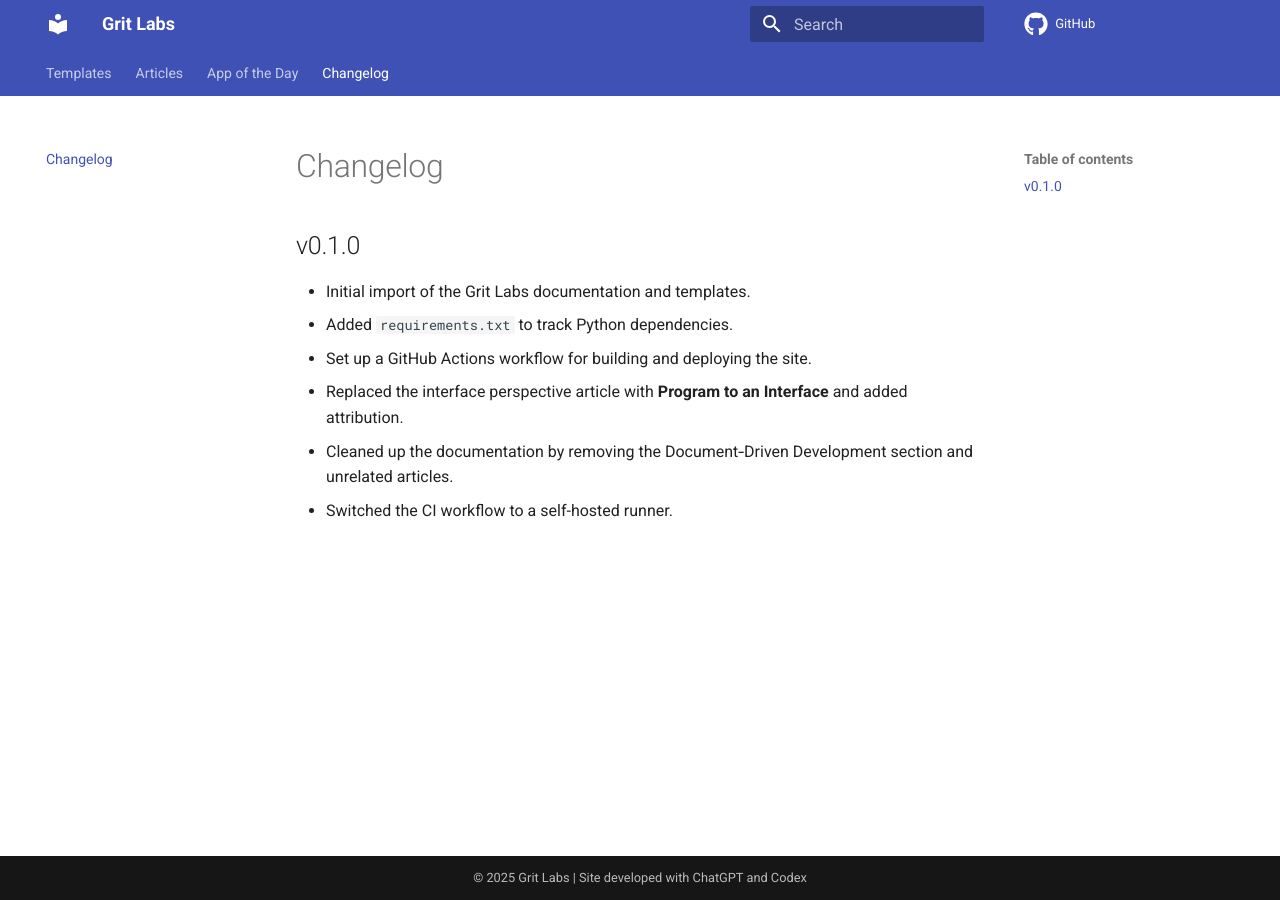
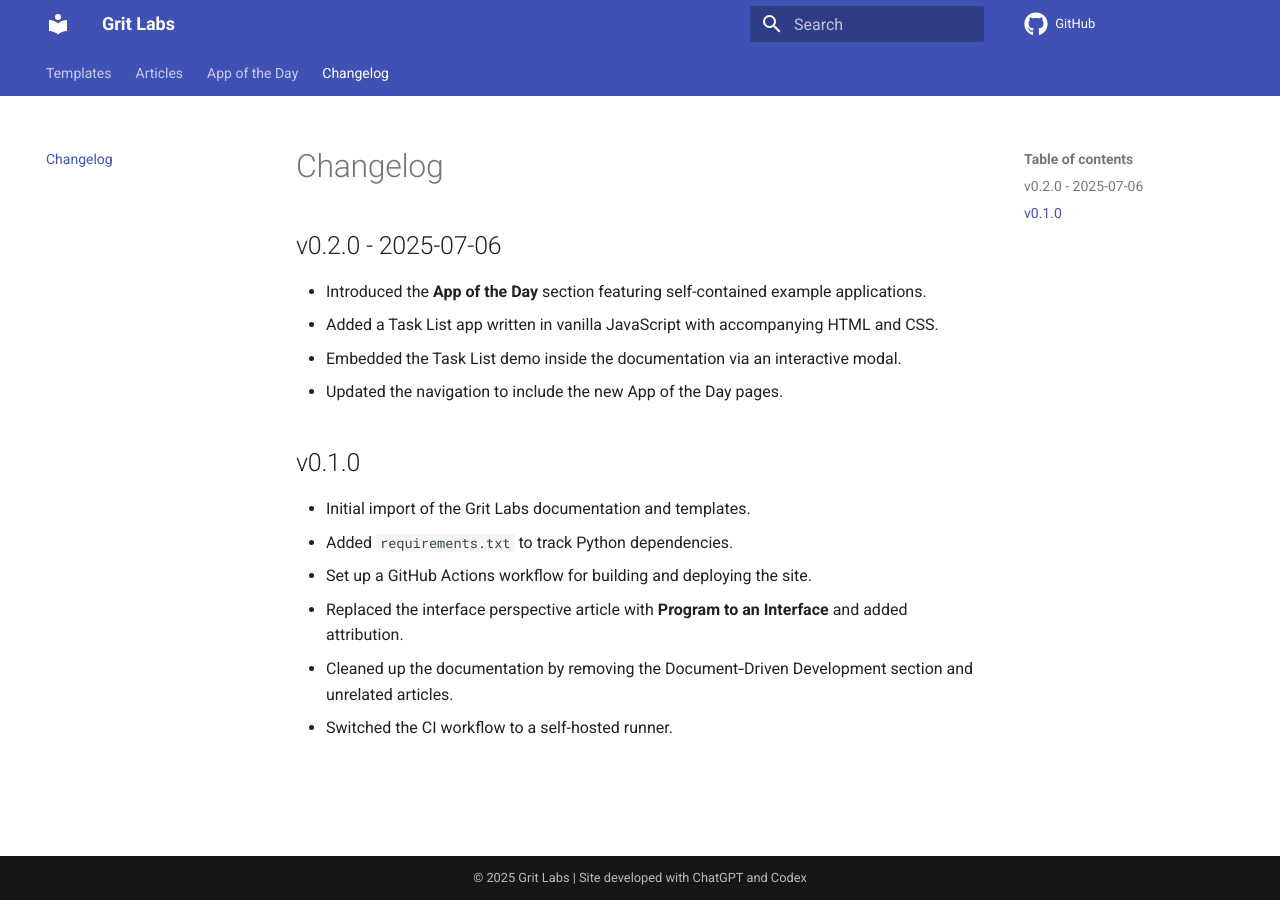
Before and after one commit to gritlabs1/gritlabs, an MkDocs documentation site: the page built from docs/pages/CHANGELOG.md, in a window 1280 px wide. Built offline with MkDocs 1.6.1 and Material for MkDocs 9.7.7, drawn with Linux system fonts in a browser that asks for light colours; comment, search, counter and statistics services are not loaded.

Commit message:
docs: update changelog for v0.2.0

```diff
--- a/docs/pages/CHANGELOG.md
+++ b/docs/pages/CHANGELOG.md
@@ -1,4 +1,11 @@
 # Changelog
+
+## v0.2.0 - 2025-07-06
+
+- Introduced the **App of the Day** section featuring self-contained example applications.
+- Added a Task List app written in vanilla JavaScript with accompanying HTML and CSS.
+- Embedded the Task List demo inside the documentation via an interactive modal.
+- Updated the navigation to include the new App of the Day pages.
 
 ## v0.1.0
 
```
